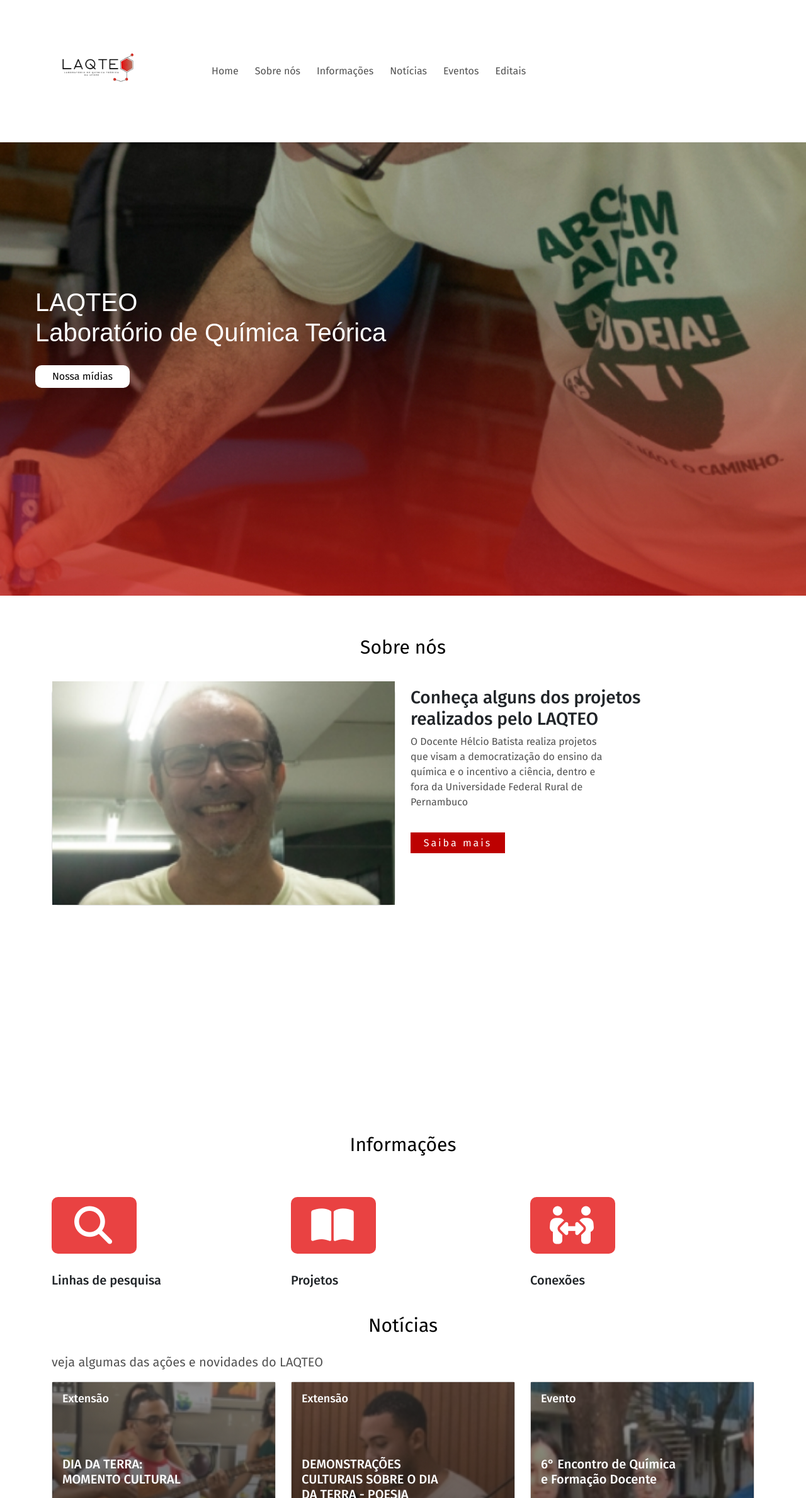
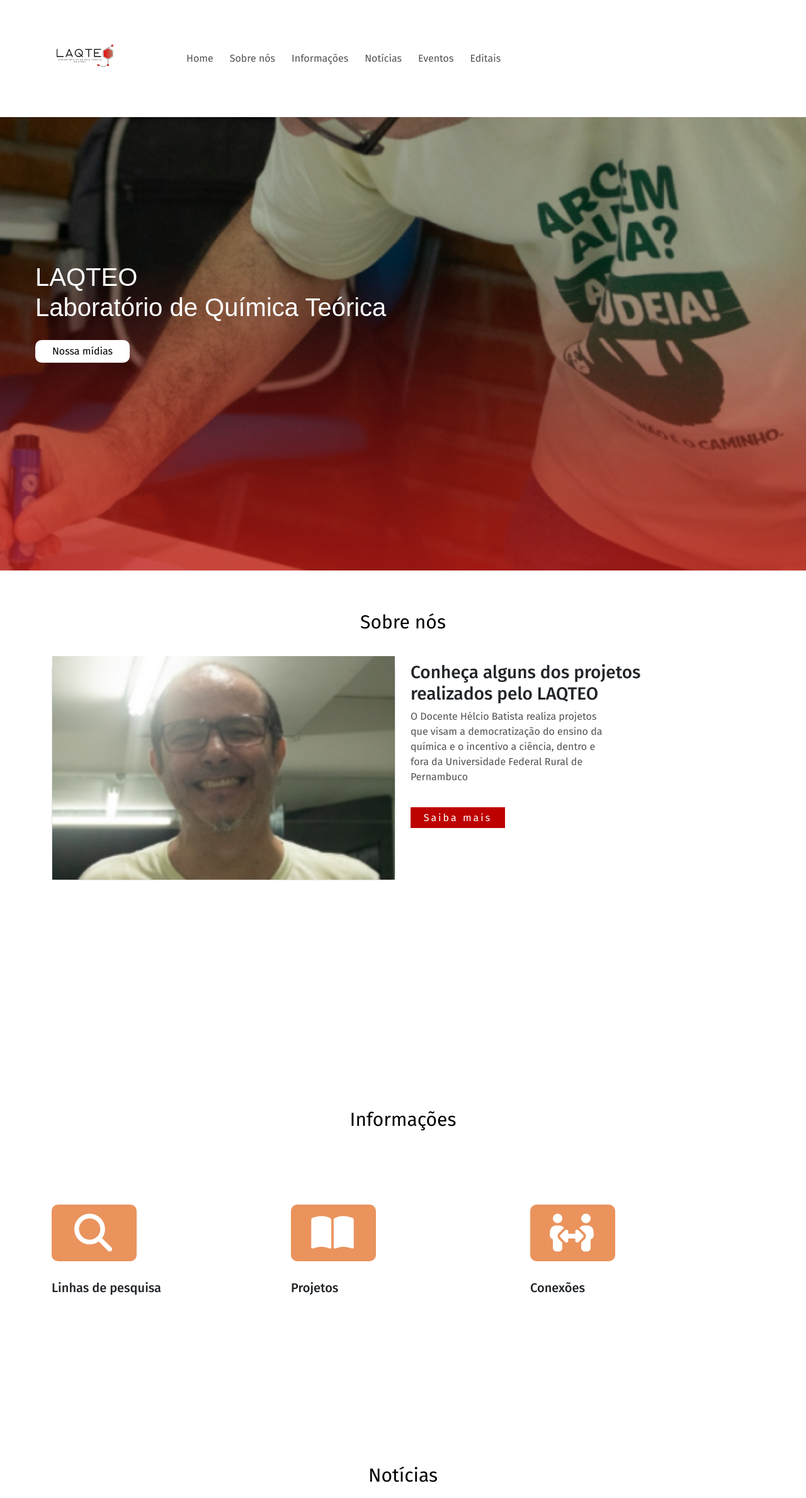
Before and after one commit to janainabsilva/WebSite-LAQTEO, a plain HTML site: page index.html in a window 1280 px wide. Shown: the top 2379 px of the page at 63% size. Drawn offline with nearby package versions, Linux system fonts and the light colour scheme; a web font is replaced by a local one.

Commit message:
ajustes alturas do container de informações

```diff
--- a/style.css
+++ b/style.css
@@ -14,6 +14,10 @@ html ::-webkit-scrollbar-thumb{
     background: #e94242;
 }
 
+html ::-webkit-scrollbar{
+
+}
+
 /*  navbar início */
 #navbar {
     background-color: rgb(255, 255, 255);
@@ -22,8 +26,8 @@ html ::-webkit-scrollbar-thumb{
 }
 #logo img{
     border-radius: 10px;
-    width: 200px;
-    height: 200px;
+    width: 160px;
+
     margin-left: 40px;
 }
 .navbar-nav{
@@ -40,6 +44,9 @@ html ::-webkit-scrollbar-thumb{
     color: white;
     border: 1px solid white;
 }
+
+
+
 /*  navbar fim */
 
 
@@ -50,12 +57,13 @@ html ::-webkit-scrollbar-thumb{
     background-image: url(./imagens/home.png);
     background-repeat: no-repeat;
     background-size: cover;
-    background-position: 78%;
+    background-position: 80%;
 }
 #home .content{
 
     padding-top:230px ;
     margin-left: 56px;
+
 }
 #home .content h3{
     font-size: 40px;
@@ -219,6 +227,7 @@ html ::-webkit-scrollbar-thumb{
 #informacoes{
     margin-top: 20px;
     width: 100%;
+    margin-bottom:20%;
 
 
 }
@@ -228,7 +237,7 @@ html ::-webkit-scrollbar-thumb{
 
 .heading2{
     text-align: center;
-    margin-bottom: 60px;
+    margin-bottom: 10%;
     margin-top: -30px;
     color:black;
     font-size: 30px;
@@ -245,7 +254,7 @@ html ::-webkit-scrollbar-thumb{
     width: 135px;
     height: 90px;
     letter-spacing: 3px;
-    background-color: #e94242;
+    background-color: #ea935d;
     color: rgb(255, 255, 255);
     border-radius: 10px;
     border: none;
```
Also changed, not shown: index.html (line endings or trailing spaces).
